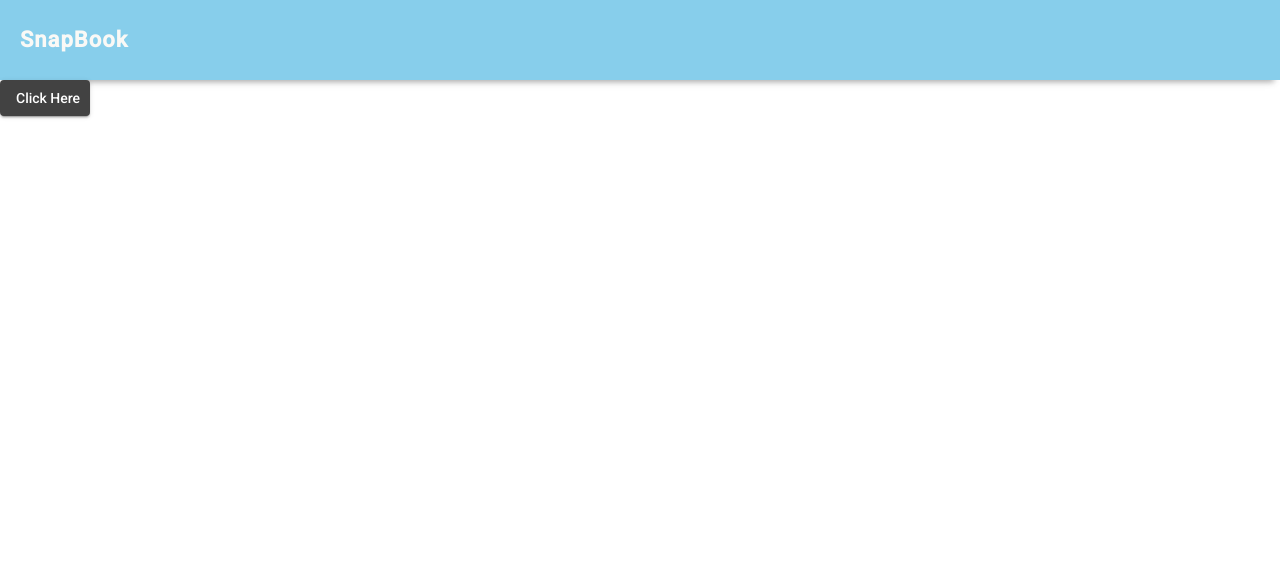
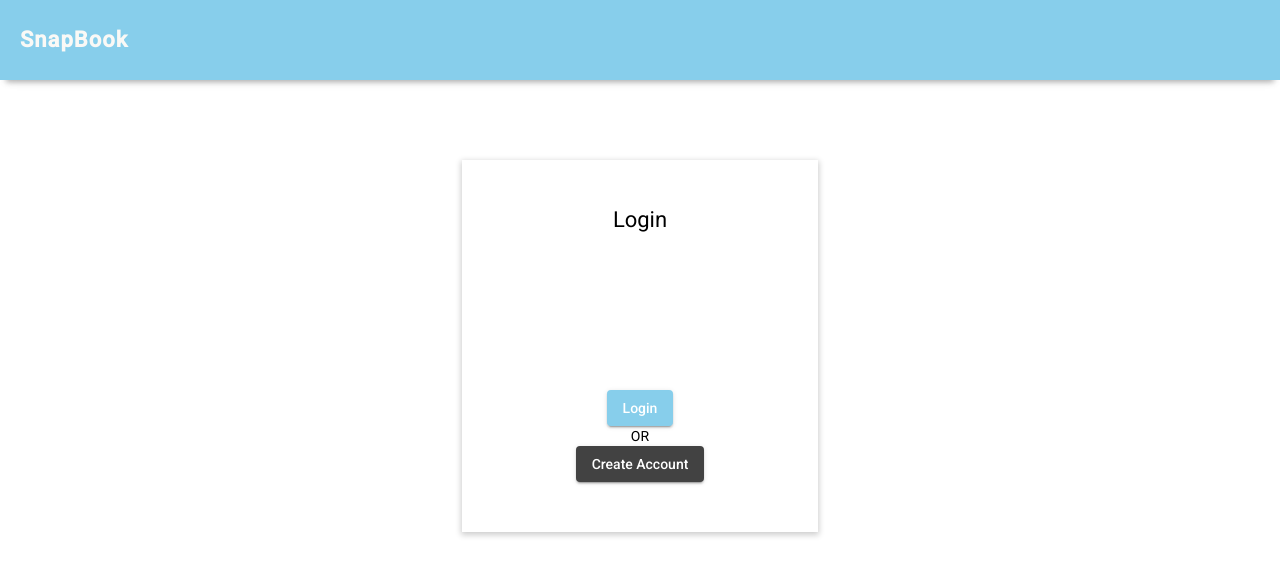
Before and after one commit to devrolet/social-network, an Angular app: page /login in a window 1280 px wide. Before the commit this address led to /. Shown: the top 576 px of the page. Built offline with nearby package versions, Linux system fonts and the light colour scheme.

Commit message:
Create Login Component

```diff
--- a/src/app/app-routing.module.ts
+++ b/src/app/app-routing.module.ts
@@ -1,7 +1,10 @@
 import { NgModule } from '@angular/core';
 import { RouterModule, Routes } from '@angular/router';
+import { LoginComponent } from './pages/login/login.component';
 
-const routes: Routes = [];
+const routes: Routes = [
+  {path: 'login', component: LoginComponent}
+];
 
 @NgModule({
   imports: [RouterModule.forRoot(routes)],
--- a/src/app/app.component.html
+++ b/src/app/app.component.html
@@ -1,4 +1,4 @@
 <div class="container">
   <app-topnav></app-topnav>
-  <button mat-raised-button style="width: 90px;">Click Here</button>
+  <router-outlet></router-outlet>
 </div>
--- /dev/null
+++ b/src/app/pages/login/login.component.html
@@ -0,0 +1,20 @@
+<div class="container">
+    <div class="form-container">
+        <div class="title">Login</div>
+        <form>
+            <mat-form-field appearance="standard">
+                <mat-label>Email</mat-label>
+                <input matInput>
+            </mat-form-field>
+            <mat-form-field appearance="standard">
+                <mat-label>Password</mat-label>
+                <input type="password" matInput>
+            </mat-form-field>
+        </form>
+        <div class="buttons-container">
+            <button mat-raised-button class="login-button">Login</button>
+            OR
+            <button mat-raised-button>Create Account</button>
+        </div>
+    </div>
+</div>
--- /dev/null
+++ b/src/app/pages/login/login.component.scss
@@ -0,0 +1,50 @@
+.container {
+    display: flex;
+    flex-direction: row;
+    width: 100%;
+    height: 100%;
+    // padding-top: 10% 0 10% 0;
+    justify-content: center;
+    align-items: center;
+}
+
+.form-container {
+    display: flex;
+    flex-direction: column;
+    align-items: center;
+    margin-top: 10vh;
+    margin-bottom: 10vh;
+    background-color: white;
+    box-shadow: 0 2px 6px 1px rgba(0, 0, 0, 0.2);
+    padding: 50px;
+}
+
+form {
+    display: flex;
+    flex-direction: column;
+}
+
+.title {
+    font-size: 22px;
+    margin-bottom: 20px;
+}
+mat-form-field {
+    // margin: 10px;
+    width: 20vw;
+}
+
+.buttons-container {
+    display: flex;
+    flex-direction: column;
+    width: 100%;
+    align-items: center;
+}
+
+.buttons-container > p {
+    margin-top: 10px;
+}
+
+.login-button {
+    background-color: #87ceeb;
+    color: white;
+}
--- /dev/null
+++ b/src/app/pages/login/login.component.ts
@@ -0,0 +1,15 @@
+import { Component, OnInit } from '@angular/core';
+
+@Component({
+  selector: 'app-login',
+  templateUrl: './login.component.html',
+  styleUrls: ['./login.component.scss']
+})
+export class LoginComponent implements OnInit {
+
+  constructor() { }
+
+  ngOnInit(): void {
+  }
+
+}
```
Also changed, not shown: src/app/app.module.ts (+11 -3 lines), 1 other file (tests, documents, lock files or other folders).
